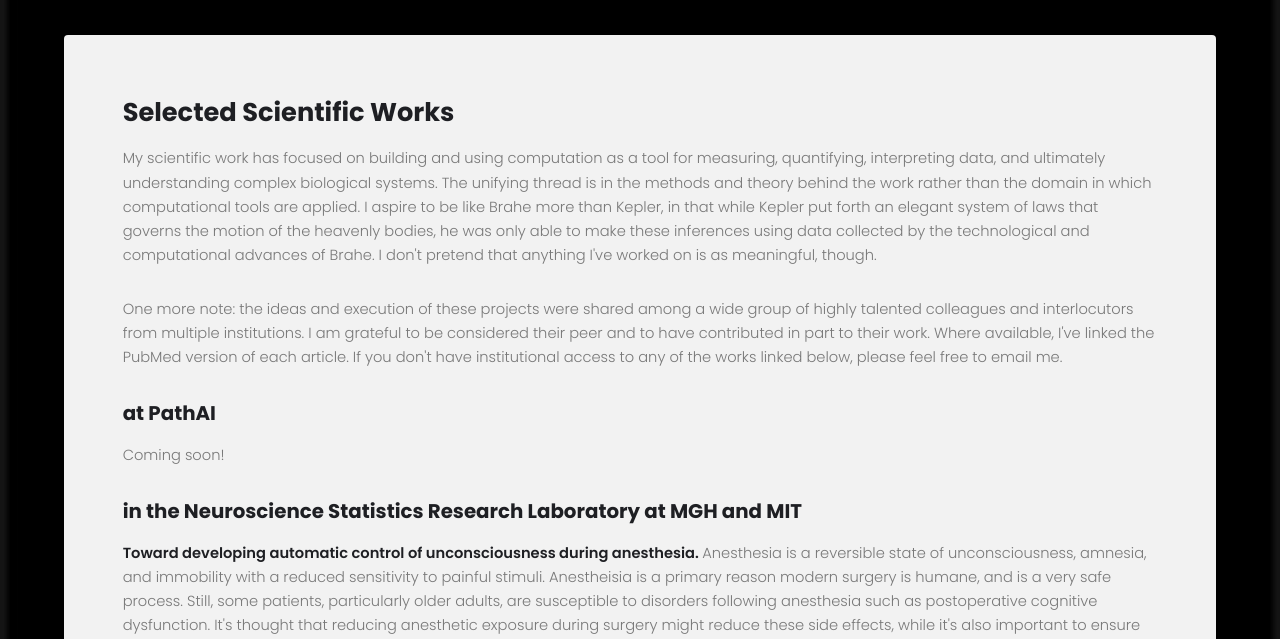
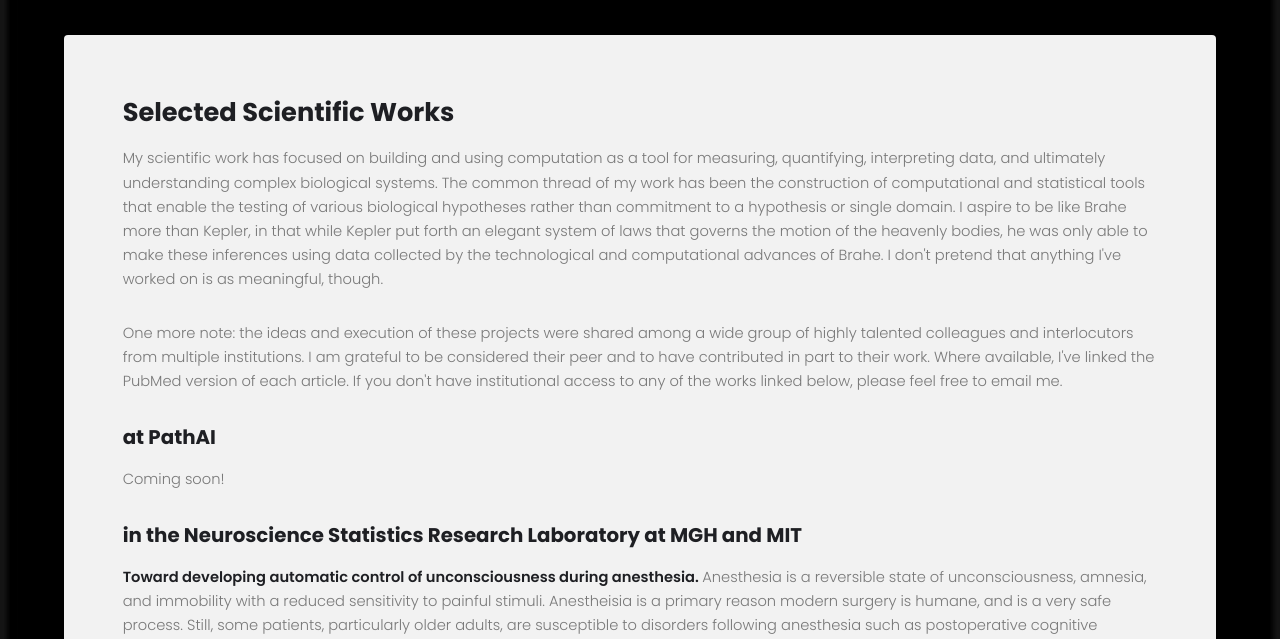
Before and after one commit to johnabel/johnabel.github.io, a plain HTML site: page writings.html in a window 1280 px wide. Shown: the part 161-800 px from the top of the page. Drawn offline with Linux system fonts and the light colour scheme.

Commit message:
update for clarity

```diff
--- a/writings.html
+++ b/writings.html
@@ -27,7 +27,7 @@
 							<!-- Elements -->
 								<h2 id="elements">Selected Scientific Works</h2>
 
-                                <p>My scientific work has focused on building and using computation as a tool for measuring, quantifying, interpreting data, and ultimately understanding complex biological systems. The unifying thread is in the methods and theory behind the work rather than the domain in which computational tools are applied. I aspire to be like Brahe more than Kepler, in that while Kepler put forth an elegant system of laws that governs the motion of the heavenly bodies, he was only able to make these inferences using data collected by the technological and computational advances of Brahe. I don't pretend that anything I've worked on is as meaningful, though.</p>
+                                <p>My scientific work has focused on building and using computation as a tool for measuring, quantifying, interpreting data, and ultimately understanding complex biological systems. The common thread of my work has been the construction of computational and statistical tools that enable the testing of various biological hypotheses rather than commitment to a hypothesis or single domain. I aspire to be like Brahe more than Kepler, in that while Kepler put forth an elegant system of laws that governs the motion of the heavenly bodies, he was only able to make these inferences using data collected by the technological and computational advances of Brahe. I don't pretend that anything I've worked on is as meaningful, though.</p>
 
                                 <p>One more note: the ideas and execution of these projects were shared among a wide group of highly talented colleagues and interlocutors from multiple institutions. I am grateful to be considered their peer and to have contributed in part to their work. Where available, I've linked the PubMed version of each article. If you don't have institutional access to any of the works linked below, please feel free to email me.</p>
 
```
